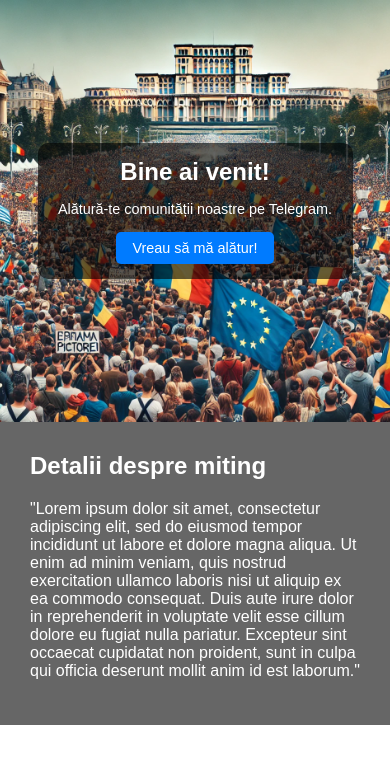
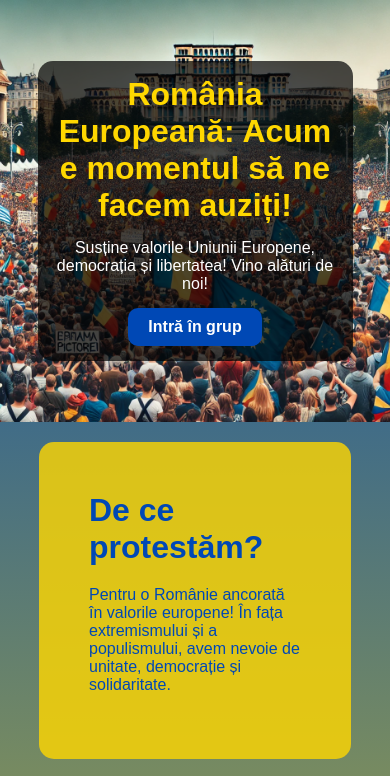
Before and after one commit to mfratila/site_miting, a plain HTML site: page index.html in a window 390 px wide. Shown: the top 776 px of the page. Drawn offline with Linux system fonts and the light colour scheme; no server answers.

Commit message:
update site

```diff
--- a/index.html
+++ b/index.html
@@ -9,15 +9,26 @@
 <body>
     <section class="hero">
         <div class="hero-content">
-            <h1>Bine ai venit!</h1>
-            <p>Alătură-te comunității noastre pe Telegram.</p>
-            <a href="https://t.me/protestanticg" class="cta-button" target="_blank">Vreau să mă alătur!</a>
+            <h1>România Europeană: Acum e momentul să ne facem auziți!</h1>
+            <p>Susține valorile Uniunii Europene, democrația și libertatea! Vino alături de noi!</p>
+            <a href="https://t.me/grupul_tau" class="cta-button" target="_blank">Intră în grup</a>
         </div>
     </section>
-    <section class="details-section">
-        <h2>Detalii despre miting</h2>
-        <p>"Lorem ipsum dolor sit amet, consectetur adipiscing elit, sed do eiusmod tempor incididunt ut labore et dolore magna aliqua. Ut enim ad minim veniam, quis nostrud exercitation ullamco laboris nisi ut aliquip ex ea commodo consequat. Duis aute irure dolor in reprehenderit in voluptate velit esse cillum dolore eu fugiat nulla pariatur. Excepteur sint occaecat cupidatat non proident, sunt in culpa qui officia deserunt mollit anim id est laborum."
-        </p>
+    <section class="why-section">
+        <h2>De ce protestăm?</h2>
+        <p>Pentru o Românie ancorată în valorile europene! În fața extremismului și a populismului, avem nevoie de unitate, democrație și solidaritate.</p>
+    </section>
+    <section class="map-section">
+        <h2>Unde are loc mitingul?</h2>
+        <div class="map-container">
+            <iframe id="mapFrame" width="100%" height="300" frameborder="0" style="border:0" allowfullscreen></iframe>
+        </div>
+    </section>
+    <section class="faq-section">
+        <h2>Întrebări frecvente</h2>
+        <p><strong>Când are loc mitingul?</strong> - Data și ora vor fi anunțate în curând.</p>
+        <p><strong>Cum mă pot implica?</strong> - Alătură-te grupului nostru pe Telegram pentru a primi informații actualizate.</p>
     </section>
     <script src="script.js"></script>
+</body>
 </html>
--- a/script.js
+++ b/script.js
@@ -1,6 +1,13 @@
 document.addEventListener("DOMContentLoaded", function() {
     console.log("Pagina este încărcată!");
     checkImage('miting_piata_victoriei.jpg');
+    fetch('/.netlify/functions/getMapKey')
+    .then(response => response.json())
+    .then(data => {
+        document.getElementById('mapFrame').src =
+            `https://www.google.com/maps/embed/v1/place?key=${data.apiKey}&q=Piața+Victoriei,Bucharest`;
+    })
+    .catch(error => console.error('Eroare la încărcarea API Key-ului:', error));
 });
 
 function checkImage(url) {
--- a/styles.css
+++ b/styles.css
@@ -2,85 +2,91 @@
     margin: 0;
     padding: 0;
     box-sizing: border-box;
-    font-family: Arial, sans-serif;
+    font-family: 'Poppins', sans-serif;
 }
 body {
     text-align: center;
     color: white;
+    background: linear-gradient(to bottom, #0048b5, #ffd700);
 }
 .hero {
     display: flex;
     justify-content: center;
     align-items: center;
-    height: 70vh;
+    height: 50vh;
     background: url('miting_piata_victoriei.jpg') no-repeat center top/cover;
 }
 .hero-content {
-    background: rgba(0, 0, 0, 0.6);
+    background: rgba(0, 0, 0, 0.7);
     padding: 20px;
-    border-radius: 10px;
+    border-radius: 15px;
     max-width: 90%;
-    width: 400px;
+    width: 450px;
 }
 h1 {
-    font-size: 2rem;
+    font-size: 2.5rem;
+    color: #ffd700;
 }
 p {
-    font-size: 1rem;
+    font-size: 1.2rem;
     margin: 15px 0;
 }
 .cta-button {
     display: inline-block;
-    padding: 10px 20px;
-    font-size: 1rem;
+    padding: 12px 24px;
+    font-size: 1.2rem;
+    font-weight: bold;
     color: white;
-    background: #007bff;
+    background: #0048b5;
+    border: none;
     text-decoration: none;
-    border-radius: 5px;
+    border-radius: 10px;
     transition: 0.3s;
 }
 .cta-button:hover {
-    background: #0056b3;
+    background: #003388;
 }
-.details-section {
+.details-section, .why-section, .map-section, .faq-section {
     padding: 50px;
-    background: rgba(0, 0, 0, 0.6); /* Culoare semi-transparentă */
-    color: white;
+    background: rgba(255, 215, 0, 0.8);
+    color: #0048b5;
     text-align: left;
+    border-radius: 15px;
+    margin: 20px auto;
+    max-width: 80%;
 }
-.details-section h2 {
+.details-section h2, .why-section h2, .map-section h2, .faq-section h2 {
     font-size: 2rem;
     margin-bottom: 20px;
 }
-.details-section p {
-    font-size: 1.2rem;
+.map-container {
+    width: 60%;
+    height: 300px;
+    background-color: gray;
+    border-radius: 10px;
+    margin: 0 auto;
 }
 @media (max-width: 600px) {
     .hero {
-        height: 50vh; /* Ajustat pentru ecrane mici */
+        height: 50vh;
         padding: 20px;
+        background-position: center top;
     }
     .hero-content {
         width: 100%;
         padding: 15px;
     }
     h1 {
-        font-size: 1.5rem;
+        font-size: 2rem;
     }
     p {
-        font-size: 0.9rem;
+        font-size: 1rem;
     }
     .cta-button {
-        font-size: 0.9rem;
-        padding: 8px 16px;
+        font-size: 1rem;
+        padding: 10px 20px;
     }
-    .details-section {
-        padding: 30px;
-    }
-    .details-section h2 {
-        font-size: 1.5rem;
-    }
-    .details-section p {
-        font-size: 1rem;
+    .map-container {
+        width: 100%;
     }
 }
```
